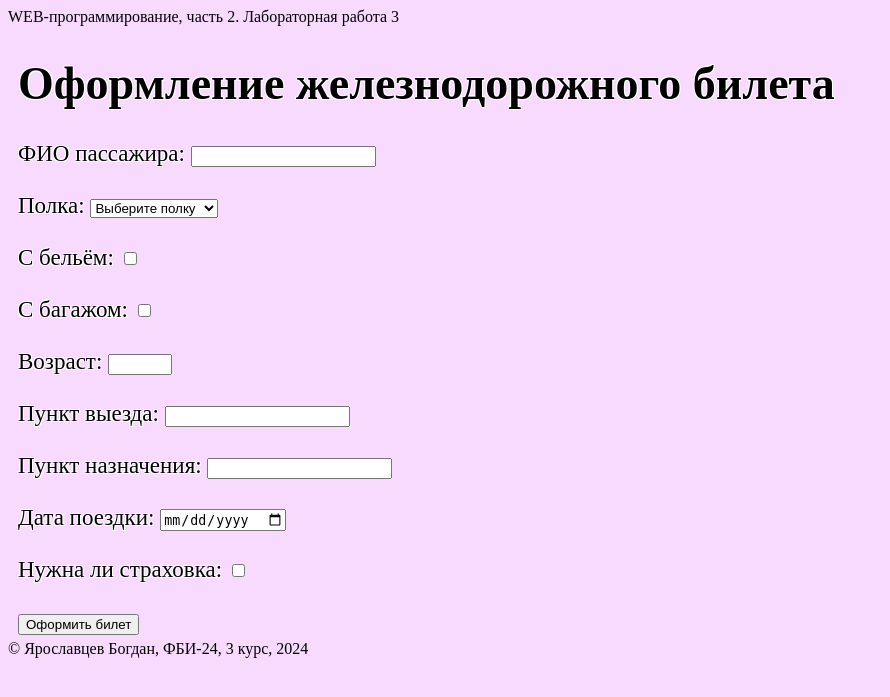
After one commit to Kalvij/lab_from_back, a Flask app: page /lab3/ticket in a window 1280 px wide. The commit adds this page. Shown: the top 697 px of the page, without its empty margins (0-890 px from the left). Run offline with Flask 3, Linux system fonts and the light colour scheme.

Commit message:
Железнодорожный билет

```diff
--- a/lab3.py
+++ b/lab3.py
@@ -86,3 +86,36 @@ def settings():
     resp = make_response(render_template ('lab3/settings.html', color=color, back_color=back_color,
                                              font_size=font_size, varstyle=varstyle))
     return resp
+
+@lab3.route('/lab3/ticket')
+def ticket():
+    pas_name = request.args.get('pas_name')
+    polka_type = request.args.get('polka_type')
+    with_bedding = request.args.get('with_bedding')
+    with_luggage = request.args.get('with_luggage')
+    age = request.args.get('age')
+    point = request.args.get('point')
+    destination_point = request.args.get('destination_point')
+    travel_date = request.args.get('travel_date')
+    medstrax = request.args.get('medstrax')
+    if pas_name and polka_type and age and point and destination_point and travel_date:
+        age = int(age)
+
+        ticket_price = 1000 if age >= 18 else 700
+        if polka_type in ['lower', 'lower_side']:
+            ticket_price += 100
+        if with_bedding == 'on':
+            ticket_price += 75
+        if with_luggage == 'on':
+            ticket_price += 250
+        if medstrax == 'on':
+            ticket_price += 150
+        ticket_type = "Детский билет" if age < 18 else "Взрослый билет"
+        return render_template('lab3/check.html',
+                               pas_name=pas_name,
+                               ticket_type=ticket_type,
+                               ticket_price=ticket_price,
+                               point=point,
+                               destination_point=destination_point,
+                               travel_date=travel_date)
+    return render_template('lab3/ticket.html')
--- a/templates/lab3/lab3.html
+++ b/templates/lab3/lab3.html
@@ -24,5 +24,8 @@
         <li>
             <a href="/lab3/settings">Настройки отображения</a>
         </li>
+        <li>
+            <a href="/lab3/ticket"> Желенодоборожный билет</a>
+        </li>
     </ol>
 {% endblock %}
--- /dev/null
+++ b/templates/lab3/ticket.html
@@ -0,0 +1,32 @@
+{% extends 'base.html' %}
+{% block lab %}Лабораторная работа 3{% endblock %}
+{% block main %}
+    <h1>Оформление железнодорожного билета</h1>
+    <form action="{{ url_for('lab3.ticket') }}">
+        <label for="pas_name">ФИО пассажира:</label>
+        <input type="text" id="pas_name" name="pas_name" required><br><br>
+        <label for="polka_type">Полка:</label>
+        <select id="polka_type" name="polka_type" required>
+            <option value="">Выберите полку</option>
+            <option value="lower">Нижняя</option>
+            <option value="upper">Верхняя</option>
+            <option value="upper_side">Верхняя боковая</option>
+            <option value="lower_side">Нижняя боковая</option>
+        </select><br><br>
+        <label for="with_bedding">С бельём:</label>
+        <input type="checkbox" id="with_bedding" name="with_bedding"><br><br>
+        <label for="with_bagag">С багажом:</label>
+        <input type="checkbox" id="with_bagag" name="with_bagag"><br><br>
+        <label for="age">Возраст:</label>
+        <input type="number" id="age" name="age" min="1" max="120" required><br><br>
+        <label for="point">Пункт выезда:</label>
+        <input type="text" id="point" name="point" required><br><br>
+        <label for="destination_point">Пункт назначения:</label>
+        <input type="text" id="destination_point" name="destination_point" required><br><br>
+        <label for="travel_date">Дата поездки:</label>
+        <input type="date" id="travel_date" name="travel_date" required><br><br>
+        <label for="medstrax">Нужна ли страховка:</label>
+        <input type="checkbox" id="medstrax" name="medstrax"><br><br>
+        <button type="submit">Оформить билет</button>
+    </form>
+{% endblock %}
```
Also changed, not shown: templates/lab3/check.html (added, +12 -0 lines).
